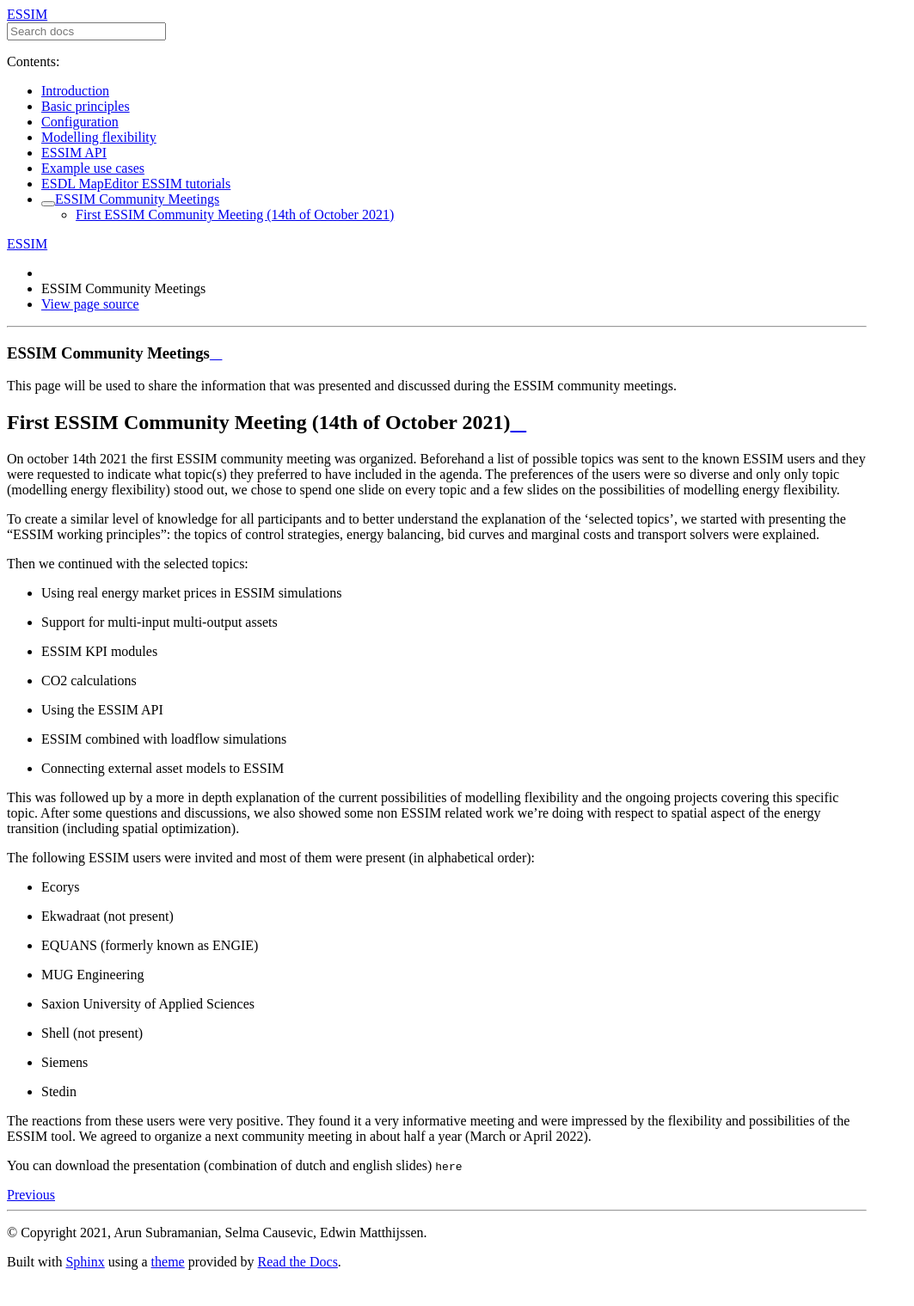
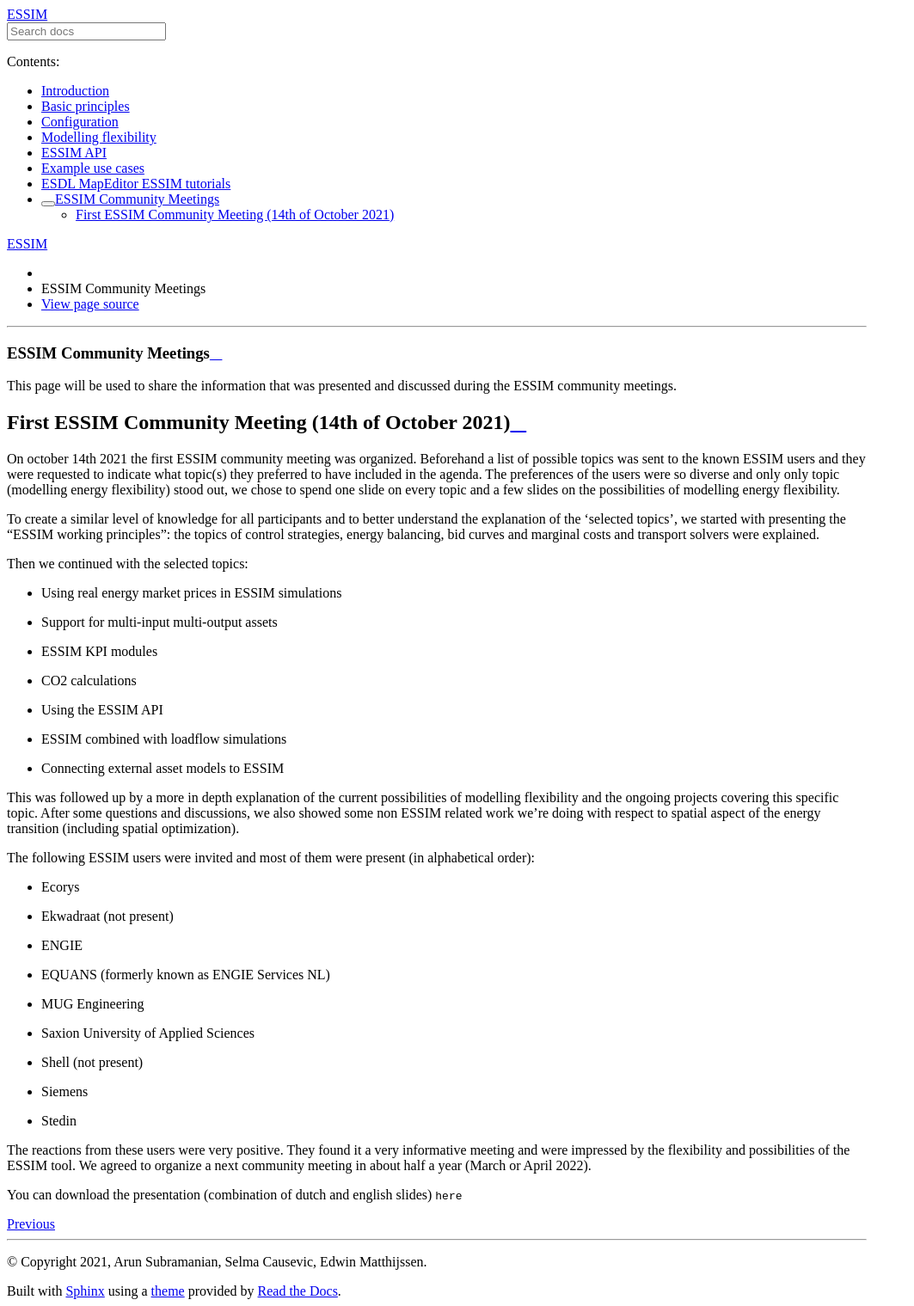
Before and after one commit to ESDLMapEditorESSIM/ESSIMDocumentation, a Sphinx documentation site: the page built from docs/source/essim_community_meetings/index.rst, in a window 1280 px wide. Shown: the whole page at 86% size, without its empty margins (0-1063 px from the left). Built offline with Sphinx 7.4.7 and the Read the Docs theme 2.0.0, drawn with Linux system fonts in a browser that asks for light colours; before the commit the page ends 1485 px from its top, so only the background shows below that.

Commit message:
changed mention of ENGIE/EQUANS

```diff
--- a/docs/source/essim_community_meetings/index.rst
+++ b/docs/source/essim_community_meetings/index.rst
@@ -32,7 +32,8 @@ The following ESSIM users were invited and most of them were present (in alphabe
 
 * Ecorys
 * Ekwadraat (not present)
-* EQUANS (formerly known as ENGIE)
+* ENGIE
+* EQUANS (formerly known as ENGIE Services NL)
 * MUG Engineering
 * Saxion University of Applied Sciences
 * Shell (not present)
```
